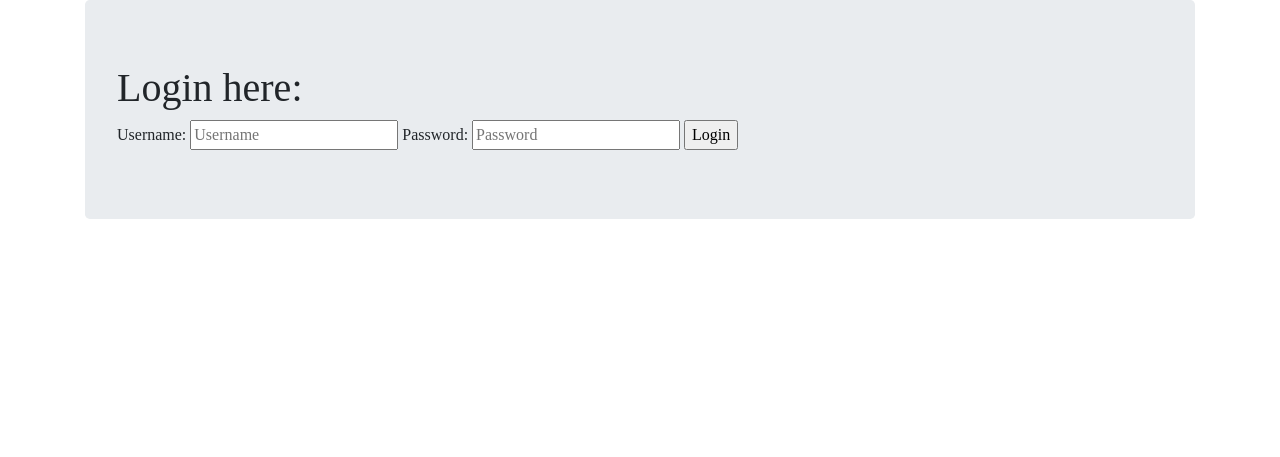
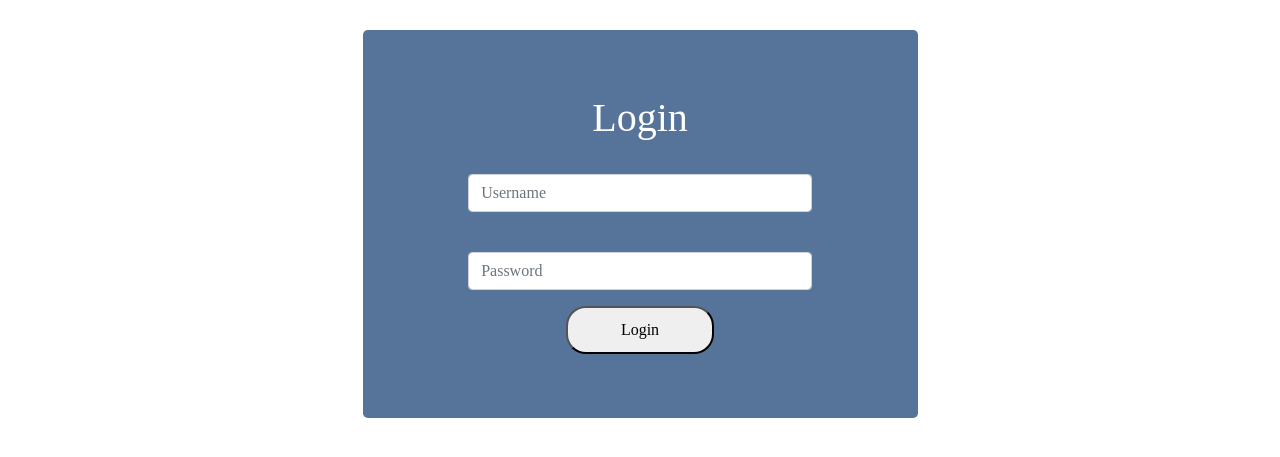
Before and after one commit to mmookptr/evaluately, a Django app: page /login/user_login/ in a window 1280 px wide. Shown: the part 56-513 px from the top of the page. Run offline with Django 3.2, Linux system fonts and the light colour scheme; some libraries are stand-ins or nearby versions; some web fonts are replaced.

Commit message:
Styling login page

```diff
--- a/static/login/base.css
+++ b/static/login/base.css
@@ -64,8 +64,29 @@ body {
   margin-top: 20px;
 }
 
-.navbar-link{
+.navbar-link {
   color: gray;
   margin-right: 20px;
   margin-left: 20px;
 }
+
+.loginbox {
+  width: 70% !important;
+  margin: auto;
+
+}
+
+.jumbotron {
+  width: 50%;
+  margin: auto;
+  text-align: center;
+  margin-top: 30px;
+  background-color:rgb(86, 115, 154) !important;
+  color: white;
+}
+
+input[type=submit] {
+    border-radius: 20px;
+    width: 30%;
+    padding: 10px 32px;
+}
--- a/templates/login/base.html
+++ b/templates/login/base.html
@@ -43,6 +43,8 @@
 
         {% endblock %}
     </div>
-
+    <script src="https://code.jquery.com/jquery-3.2.1.slim.min.js" integrity="sha384-KJ3o2DKtIkvYIK3UENzmM7KCkRr/rE9/Qpg6aAZGJwFDMVNA/GpGFF93hXpG5KkN" crossorigin="anonymous"></script>
+    <script src="https://cdnjs.cloudflare.com/ajax/libs/popper.js/1.12.9/umd/popper.min.js" integrity="sha384-ApNbgh9B+Y1QKtv3Rn7W3mgPxhU9K/ScQsAP7hUibX39j7fakFPskvXusvfa0b4Q" crossorigin="anonymous"></script>
+    <script src="https://maxcdn.bootstrapcdn.com/bootstrap/4.0.0/js/bootstrap.min.js" integrity="sha384-JZR6Spejh4U02d8jOt6vLEHfe/JQGiRRSQQxSfFWpi1MquVdAyjUar5+76PVCmYl" crossorigin="anonymous"></script>
 </body>
 </html>
--- a/templates/login/login.html
+++ b/templates/login/login.html
@@ -3,14 +3,24 @@
 
 <div class="container">
     <div class="jumbotron">
-        <h1>Login here: </h1>
+        <h1>Login</h1>
+        {% comment %} <form method="post" action="{% url 'login:user_login' %}">
+            {% csrf_token %}
+            <input type="text" name="username" placeholder="Username" class="form-control loginbox">
+            <input type="password" name="password" placeholder="Password" class="form-control loginbox">
+            <input type="submit" name="" value="Login" class="">
+        </form> {% endcomment %}
         <form method="post" action="{% url 'login:user_login' %}">
             {% csrf_token %}
-            <label for="username">Username:</label>
-            <input type="text" name="username" placeholder="Username">
-            <label for="password">Password:</label>
-            <input type="password" name="password" placeholder="Password">
-            <input type="submit" name="" value="Login">
+            <div class="form-group">
+                <label for="username"></label>
+                <input type="text"  name="username" placeholder="Username" class="form-control loginbox">
+            </div>
+            <div class="form-group">
+                <label for="password"></label>
+                <input type="password" name="password" class="form-control loginbox" placeholder="Password">
+            </div>
+            <input type="submit" name="" value="Login" class="">
         </form>
     </div>
 </div>
```
